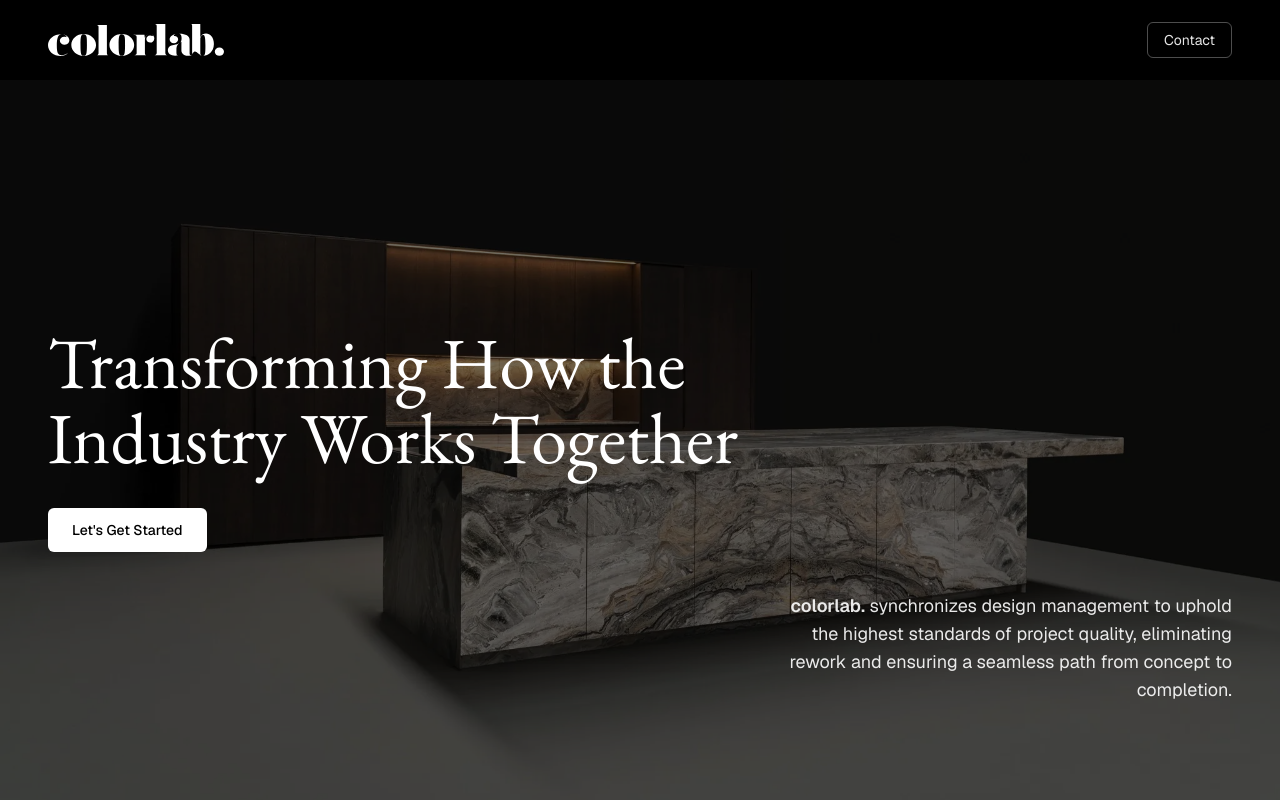
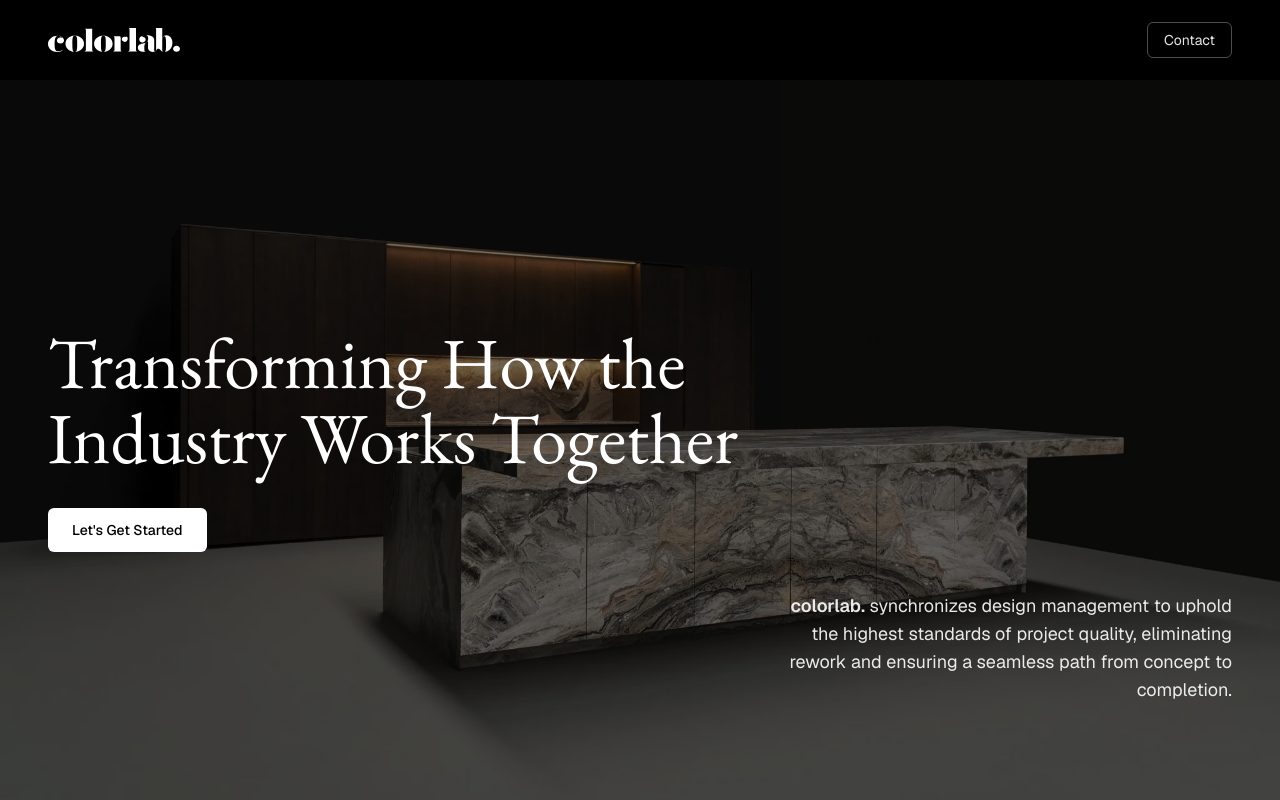
Before and after one commit to colorlabIT/colorlabIT.github.io, an Astro site: page / in a window 1280 px wide. Shown: the top 800 px of the page. Built offline with nearby package versions, Linux system fonts and the light colour scheme; Astro itself is replaced by a stand-in of ours.

Commit message:
style: reduce header logo to 75% of previous size

```diff
--- a/src/components/Header.astro
+++ b/src/components/Header.astro
@@ -3,7 +3,7 @@
 <header class="fixed inset-x-0 top-0 z-50 bg-black">
   <div class="mx-auto flex h-20 max-w-7xl items-center justify-between px-6 md:px-12">
     <a href="/" aria-label="colorlab. home" class="block">
-      <img src="/images/logo.svg" alt="colorlab." width="198" height="36" class="h-8 w-auto" />
+      <img src="/images/logo.svg" alt="colorlab." width="198" height="36" class="h-6 w-auto" />
     </a>
     <nav aria-label="Primary">
       <a
```
